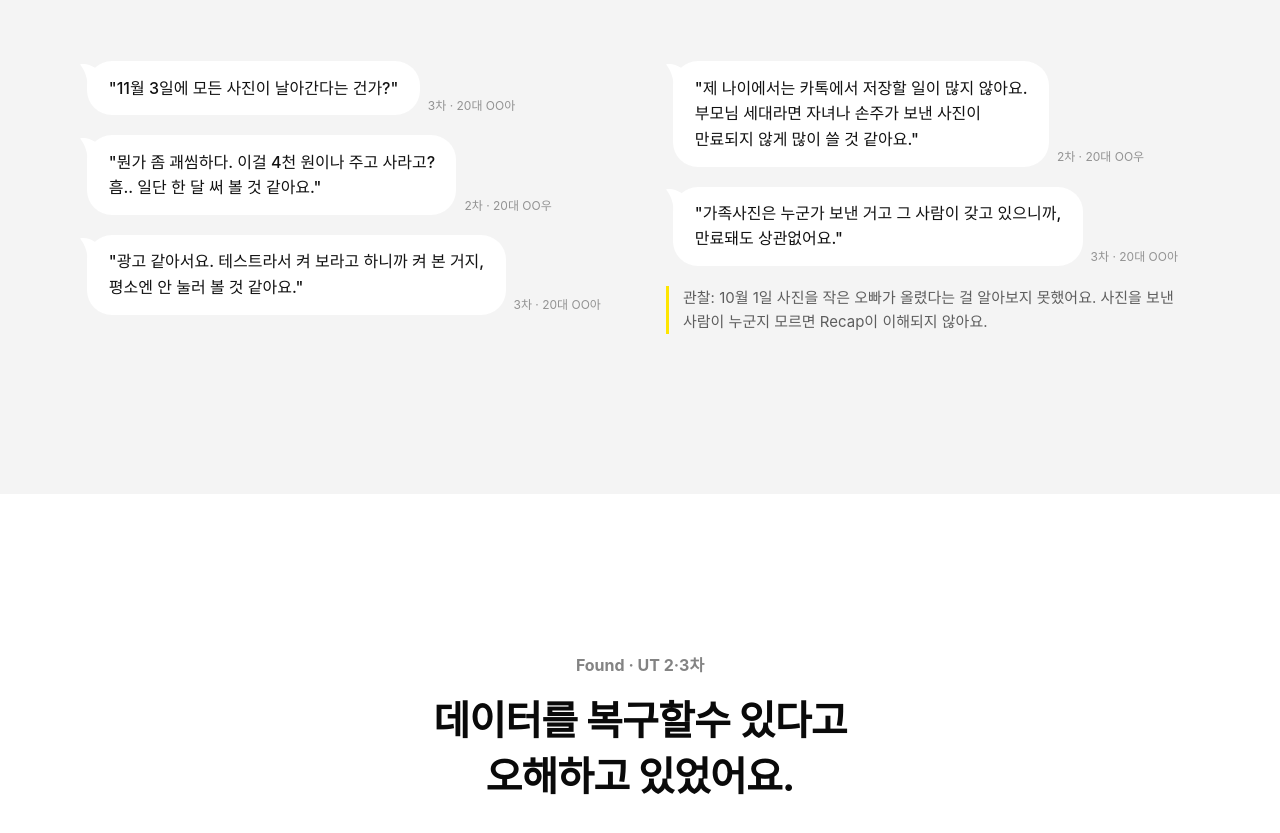
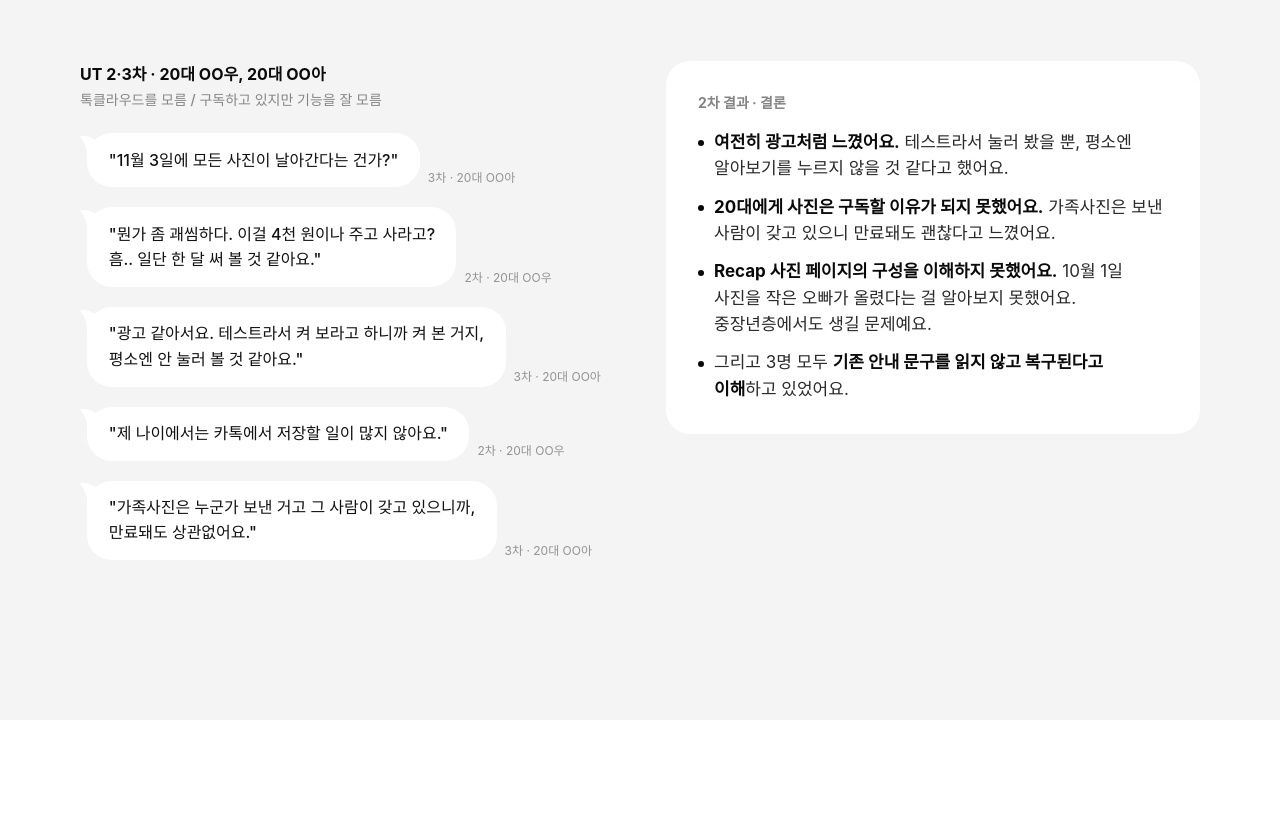
Before and after one commit to Ssio9X/talkdrawer-prototype, a plain HTML site: page landing-2/index.html in a window 1280 px wide. Shown: the part 5090-5923 px from the top of the page. Drawn offline with Linux system fonts and the light colour scheme.

Commit message:
랜딩 2차: Solution 2도 반응(왼쪽) + 2차 결과·결론 카드(오른쪽)로 정리
Co-Authored-By: Claude Opus 5.5 <noreply@anthropic.com>

```diff
--- a/landing-2/index.html
+++ b/landing-2/index.html
@@ -565,14 +565,16 @@ footer .wrap{display:flex;justify-content:space-between;gap:24px;flex-wrap:wrap}
   </ol>
   <div class="qa rv">
     <div class="qa-col">
+      <p class="qa-k">UT 2·3차 · 20대 OO우, 20대 OO아 <small>톡클라우드를 모름 / 구독하고 있지만 기능을 잘 모름</small></p>
       <div class="qrow"><p class="bb s">"11월 3일에 모든 사진이 날아간다는 건가?"</p><span class="who s">3차 · 20대 OO아</span></div>
       <div class="qrow"><p class="bb s">"뭔가 좀 괘씸하다. 이걸 4천 원이나 주고 사라고?<br> 흠.. 일단 한 달 써 볼 것 같아요."</p><span class="who s">2차 · 20대 OO우</span></div>
       <div class="qrow"><p class="bb s">"광고 같아서요. 테스트라서 켜 보라고 하니까 켜 본 거지,<br> 평소엔 안 눌러 볼 것 같아요."</p><span class="who s">3차 · 20대 OO아</span></div>
+      <div class="qrow"><p class="bb s">"제 나이에서는 카톡에서 저장할 일이 많지 않아요."</p><span class="who s">2차 · 20대 OO우</span></div>
+      <div class="qrow"><p class="bb s">"가족사진은 누군가 보낸 거고 그 사람이 갖고 있으니까,<br> 만료돼도 상관없어요."</p><span class="who s">3차 · 20대 OO아</span></div>
     </div>
-    <div class="qa-col">
-      <div class="qrow"><p class="bb s">"제 나이에서는 카톡에서 저장할 일이 많지 않아요.<br> 부모님 세대라면 자녀나 손주가 보낸 사진이<br> 만료되지 않게 많이 쓸 것 같아요."</p><span class="who s">2차 · 20대 OO우</span></div>
-      <div class="qrow"><p class="bb s">"가족사진은 누군가 보낸 거고 그 사람이 갖고 있으니까,<br> 만료돼도 상관없어요."</p><span class="who s">3차 · 20대 OO아</span></div>
-      <p class="qa-note">관찰: 10월 1일 사진을 작은 오빠가 올렸다는 걸 알아보지 못했어요. 사진을 보낸 사람이 누군지 모르면 Recap이 이해되지 않아요.</p>
+    <div class="uc">
+      <p class="uc-k">2차 결과 · 결론</p>
+      <ul class="uc-list"><li><b>여전히 광고처럼 느꼈어요.</b> 테스트라서 눌러 봤을 뿐, 평소엔 알아보기를 누르지 않을 것 같다고 했어요.</li><li><b>20대에게 사진은 구독할 이유가 되지 못했어요.</b> 가족사진은 보낸 사람이 갖고 있으니 만료돼도 괜찮다고 느꼈어요.</li><li><b>Recap 사진 페이지의 구성을 이해하지 못했어요.</b> 10월 1일 사진을 작은 오빠가 올렸다는 걸 알아보지 못했어요. 중장년층에서도 생길 문제예요.</li><li>그리고 3명 모두 <b>기존 안내 문구를 읽지 않고 복구된다고 이해</b>하고 있었어요.</li></ul>
     </div>
   </div>
 </div></section>
```
